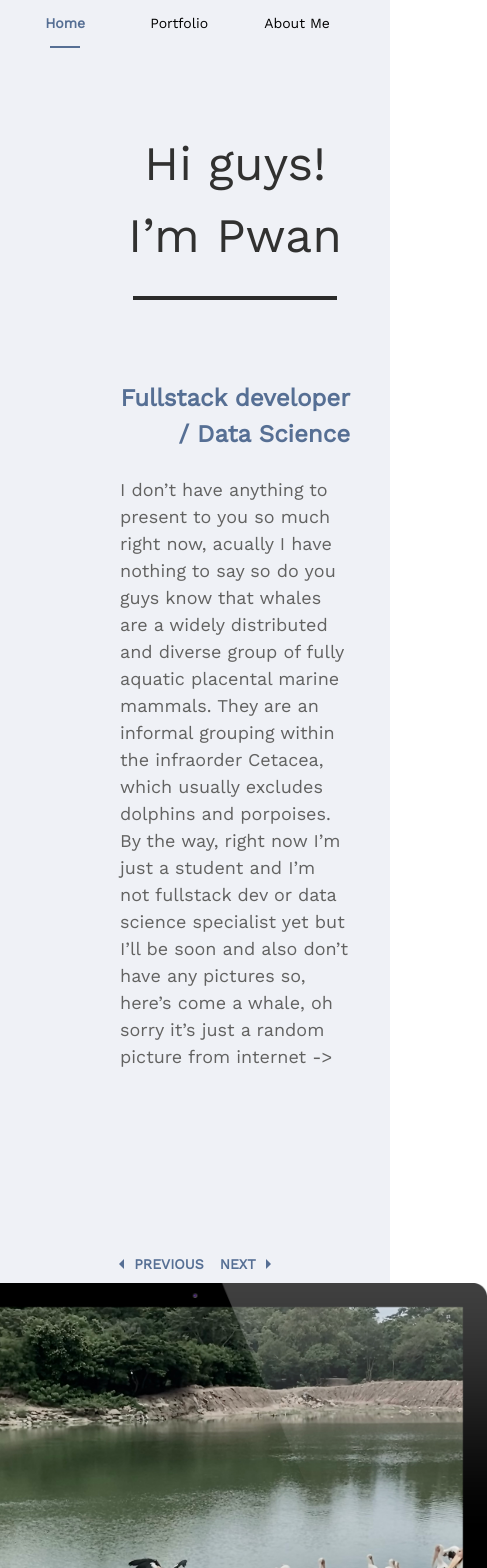
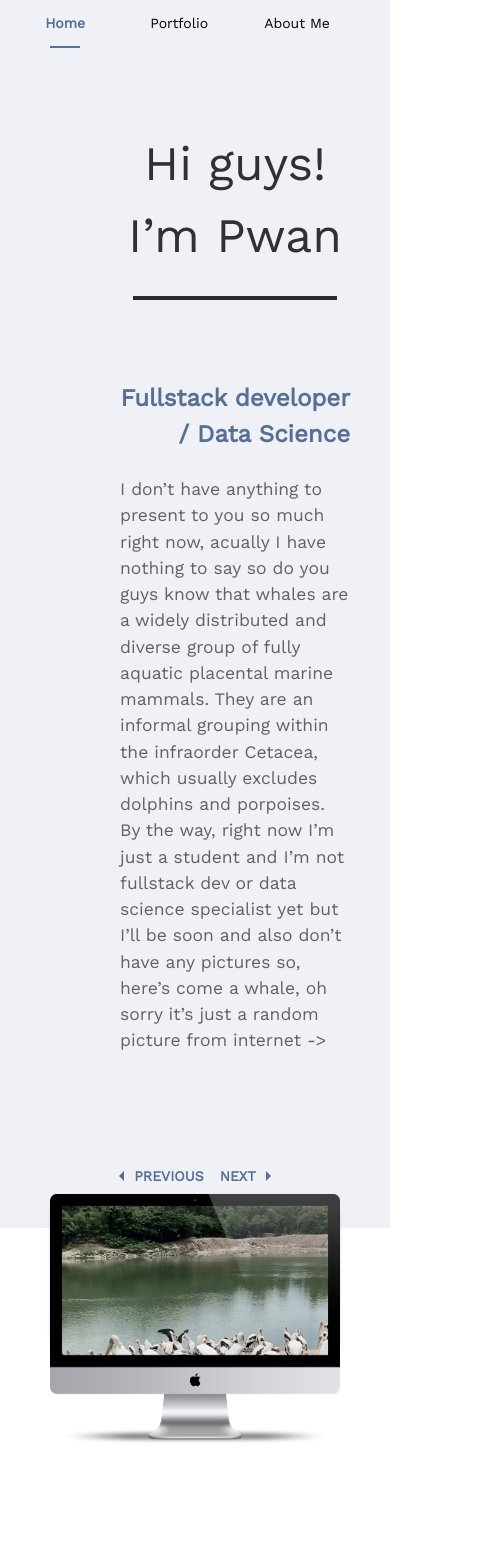
Before and after one commit to pwanstax/personal-resume-frontend, a React (Create React App) app: page / in a window 390 px wide. Shown: the top 1568 px of the page, 487 px wide, since content can reach past the window. After the commit the page ends 1450 px from the top, so only its background shows below. Built offline with nearby package versions, Linux system fonts and the light colour scheme.

Commit message:
fix homepage layout responsive

```diff
--- a/src/components/CustomizedTabs.jsx
+++ b/src/components/CustomizedTabs.jsx
@@ -36,7 +36,7 @@ const StyledTab = styled((props) => <Tab disableRipple {...props} />)(
 const CustomizedTabs = ({value, setValue}) => {
   const handleChange = (event, newValue) => {
     setValue(newValue);
-    console.log(value);
+    console.log(newValue);
   };
   return (
     <StyledTabs value={value} onChange={handleChange}>
--- a/src/components/aboutMeDetails/IndustryKnowledge.jsx
+++ b/src/components/aboutMeDetails/IndustryKnowledge.jsx
@@ -26,7 +26,7 @@ const IndustryKnowledge = () => {
         paddingRight={5}
       >
         {INDUSTRY_KNOWLEDGE.map((each) => (
-          <Grid item xs={12} sm={12} md={12} marginBottom={3}>
+          <Grid item xs={12} sm={12} md={12} marginBottom={3} key={each}>
             <Typography fontSize={18} textAlign="center">
               {each}
             </Typography>
--- a/src/components/aboutMeDetails/ToolNTech.jsx
+++ b/src/components/aboutMeDetails/ToolNTech.jsx
@@ -28,7 +28,7 @@ const ToolNTech = () => {
         paddingRight={5}
       >
         {TOOLNTECH.map((each) => (
-          <Grid item xs={12} sm={4} md={6} marginBottom={3}>
+          <Grid item xs={12} sm={4} md={6} marginBottom={3} key={each}>
             <Typography fontSize={18} textAlign="center">
               {each}
             </Typography>
--- a/src/components/homeDetails/PhotosDisplay.jsx
+++ b/src/components/homeDetails/PhotosDisplay.jsx
@@ -2,10 +2,17 @@ import React from "react";
 import {Box, Button, Card, CardMedia} from "@mui/material";
 import ArrowLeftIcon from "@mui/icons-material/ArrowLeft";
 import ArrowRightIcon from "@mui/icons-material/ArrowRight";
+import {styled} from "@mui/material/styles";
 
 const PhotosDisplay = () => {
+  const CustomBox = styled(Box)(({theme}) => ({
+    [theme.breakpoints.down("lg")]: {
+      paddingRight: 50,
+      paddingLeft: 50,
+    },
+  }));
   return (
-    <Box>
+    <CustomBox sx={{paddingRight: 5}}>
       <Box display="flex" justifyContent="center">
         <Button sx={{color: "#566F94", fontWeight: "bold"}}>
           <ArrowLeftIcon />
@@ -24,18 +31,19 @@ const PhotosDisplay = () => {
             position: "relative",
             top: 0,
             left: 0,
-            height: "60vh",
-            width: "auto",
+            width: "100%",
+            height: "auto",
             zIndex: 10,
           }}
         />
         <Card
           sx={{
             position: "absolute",
-            top: 21.5,
-            left: 21.5,
-            height: "37vh",
-            width: "65vh",
+            borderRadius: 5,
+            top: 0,
+            left: 0,
+            width: "100%",
+            height: "65%",
           }}
         >
           <CardMedia
@@ -45,7 +53,7 @@ const PhotosDisplay = () => {
           />
         </Card>
       </Box>
-    </Box>
+    </CustomBox>
   );
 };
 export default PhotosDisplay;
--- a/src/components/portfolioDetails/LeftBox.jsx
+++ b/src/components/portfolioDetails/LeftBox.jsx
@@ -13,7 +13,12 @@ const LeftBox = () => {
     >
       <Grid item sm={5}></Grid>
       <Grid item sm={7} display="flex" justifyContent="center" color="#537BA9">
-        <Typography fontSize={30} marginBottom={3} textAlign="center">
+        <Typography
+          fontSize={30}
+          marginBottom={3}
+          textAlign="center"
+          fontWeight="bold"
+        >
           Depression Web Application
         </Typography>
       </Grid>
--- a/src/components/portfolioDetails/ProjectCard.jsx
+++ b/src/components/portfolioDetails/ProjectCard.jsx
@@ -9,9 +9,10 @@ const ProjectCard = () => {
         maxWidth: 900,
         maxHeight: "auto",
         borderRadius: 4,
-        boxShadow: 1,
+        boxShadow: 3,
+        borderWidth: 2,
         "&:hover": {
-          backgroundColor: "#e8e8e8",
+          backgroundColor: "#E6E6E6",
           cursor: "pointer",
         },
       }}
--- a/src/components/portfolioDetails/RightBox.jsx
+++ b/src/components/portfolioDetails/RightBox.jsx
@@ -12,7 +12,12 @@ const RightBox = () => {
       }}
     >
       <Grid item sm={7} display="flex" justifyContent="center" color="#537BA9">
-        <Typography fontSize={30} marginBottom={3} textAlign="center">
+        <Typography
+          fontSize={30}
+          marginBottom={3}
+          textAlign="center"
+          fontWeight="bold"
+        >
           Depression Web Application
         </Typography>
       </Grid>
--- a/src/pages/HomePage.jsx
+++ b/src/pages/HomePage.jsx
@@ -1,21 +1,29 @@
 import React from "react";
 import {Box, Grid, Typography, Divider} from "@mui/material";
+import {styled} from "@mui/material/styles";
 
 import PhotosDisplay from "../components/homeDetails/PhotosDisplay";
 
 function HomePage() {
+  const CustomTypography = styled(Typography)(({theme}) => ({
+    [theme.breakpoints.down(1220)]: {
+      fontSize: 17.5,
+    },
+  }));
+
   return (
     <Grid
       container
+      spacing={10}
       direction="row"
       justifyContent="center"
       sx={{
         minHeight: "100vh",
-        background: "linear-gradient(180deg, #EFF1F6 85%, white 15%)",
+        background: "linear-gradient(180deg, #EFF1F6 85%, white 85%)",
         paddingTop: 10,
       }}
     >
-      <Grid item md={6} sm={12} display="flex" justifyContent="center">
+      <Grid item lg={6} md={12} sm={12} display="flex" justifyContent="center">
         <Box
           sx={{
             paddingLeft: 15,
@@ -46,7 +54,7 @@ function HomePage() {
           >
             Fullstack developer / Data Science
           </Typography>
-          <Typography fontSize={18} textAlign="left" color="#626261">
+          <CustomTypography fontSize={18} textAlign="left" color="#626261">
             I don’t have anything to present to you so much right now, acually I
             have nothing to say so do you guys know that whales are a widely
             distributed and diverse group of fully aquatic placental marine
@@ -56,19 +64,20 @@ function HomePage() {
             science specialist yet but I’ll be soon and also don’t have any
             pictures so, here’s come a whale, oh sorry it’s just a random
             picture from internet ->
-          </Typography>
+          </CustomTypography>
         </Box>
       </Grid>
       <Grid
         item
-        md={6}
+        lg={6}
+        md={12}
         sm={12}
         sx={{
           display: "flex",
           justifyContent: "center",
         }}
       >
-        <Box paddingTop={22}>
+        <Box marginTop={3}>
           <PhotosDisplay />
         </Box>
       </Grid>
--- a/src/pages/PortfolioPage.jsx
+++ b/src/pages/PortfolioPage.jsx
@@ -21,10 +21,10 @@ const PortfolioPage = () => {
   const handleView = () => {
     if (view === "gallery") {
       setView("list");
-      setIconView(<ViewAgendaIcon />);
+      setIconView(<GridViewIcon />);
     } else {
       setView("gallery");
-      setIconView(<GridViewIcon />);
+      setIconView(<ViewAgendaIcon />);
     }
   };
   const handleClickReview = () => {
```
